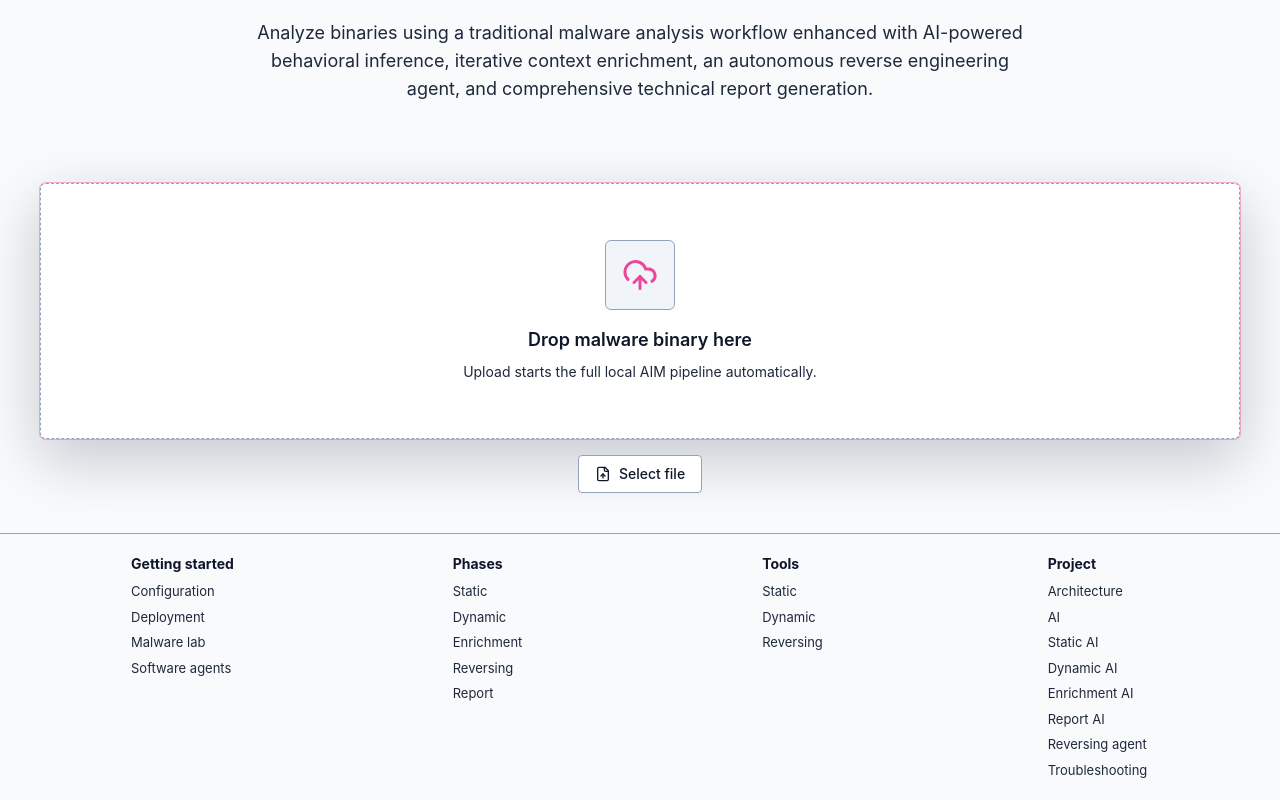
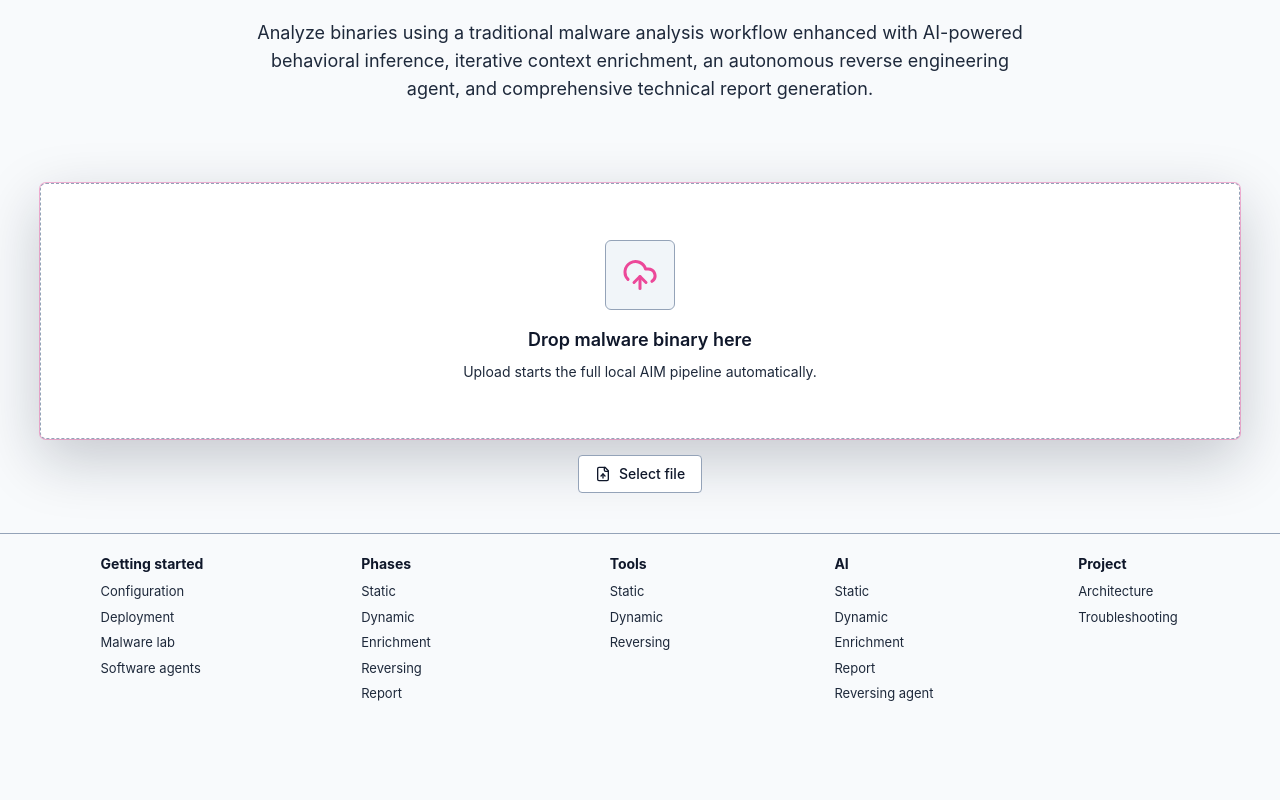
Before and after one commit to pablo-972/AIM, a React (Vite) app in the folder frontend/: page / in a window 1280 px wide. Shown: the part 238-1038 px from the top of the page. After the commit the page ends 962 px from the top, so only its background shows below. Built offline with nearby package versions, Linux system fonts and the light colour scheme.

Commit message:
Update Footer.tsx

```diff
--- a/frontend/src/components/layout/Footer.tsx
+++ b/frontend/src/components/layout/Footer.tsx
@@ -31,16 +31,21 @@ function Footer() {
       ],
     },
     {
+      title: "AI",
+      href: "/docs/ai",
+      links: [
+        { label: "Static", href: "/docs/ai/static" },
+        { label: "Dynamic", href: "/docs/ai/dynamic" },
+        { label: "Enrichment", href: "/docs/ai/enrichment" },
+        { label: "Report", href: "/docs/ai/report" },
+        { label: "Reversing agent", href: "/docs/ai/reversing-agent" },
+      ]
+    },
+    {
       title: "Project",
       href: "/docs/architecture",
       links: [
         { label: "Architecture", href: "/docs/architecture" },
-        { label: "AI", href: "/docs/ai" },
-        { label: "Static AI", href: "/docs/ai/static" },
-        { label: "Dynamic AI", href: "/docs/ai/dynamic" },
-        { label: "Enrichment AI", href: "/docs/ai/enrichment" },
-        { label: "Report AI", href: "/docs/ai/report" },
-        { label: "Reversing agent", href: "/docs/ai/reversing-agent" },
         { label: "Troubleshooting", href: "/docs/troubleshooting" },
       ],
     },
@@ -48,7 +53,7 @@ function Footer() {
 
   return (
     <footer className="border-t border-line bg-page">
-      <div className="mx-auto grid w-full max-w-7xl justify-items-center gap-5 px-5 py-5 sm:grid-cols-2 sm:px-8 lg:grid-cols-4 lg:px-10">
+      <div className="mx-auto grid w-full max-w-7xl justify-items-center gap-5 px-5 py-5 sm:grid-cols-2 sm:px-8 lg:grid-cols-5 lg:px-10">
         {columns.map((column) => (
           <div key={column.title} className="text-left">
             <h2 className="text-sm font-bold text-ink">
```
